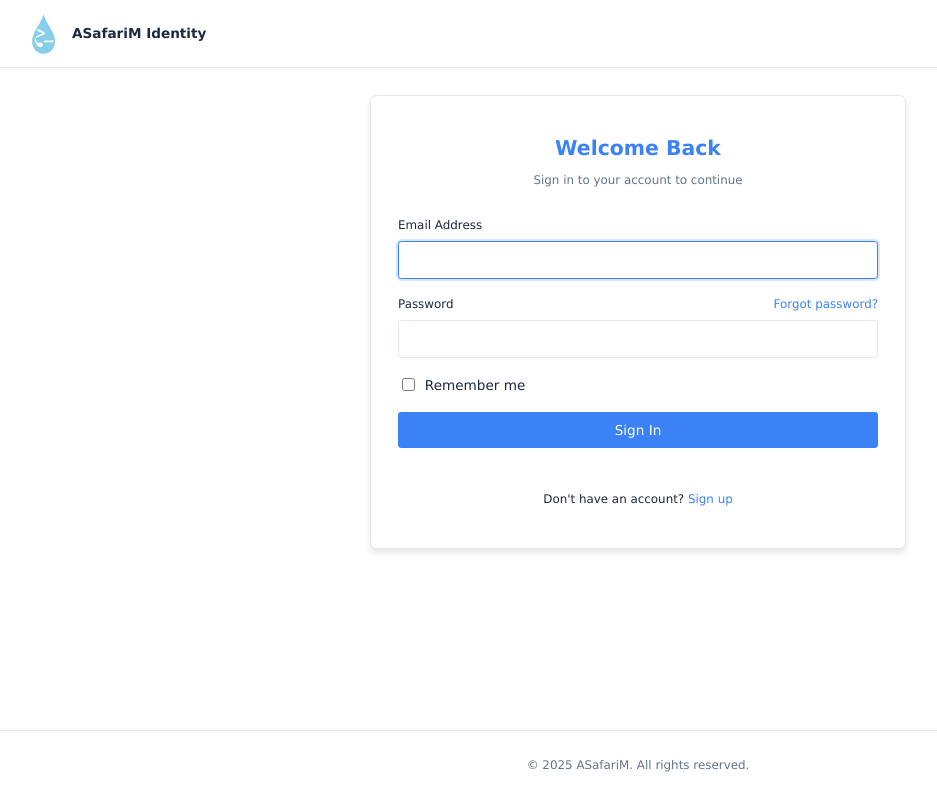
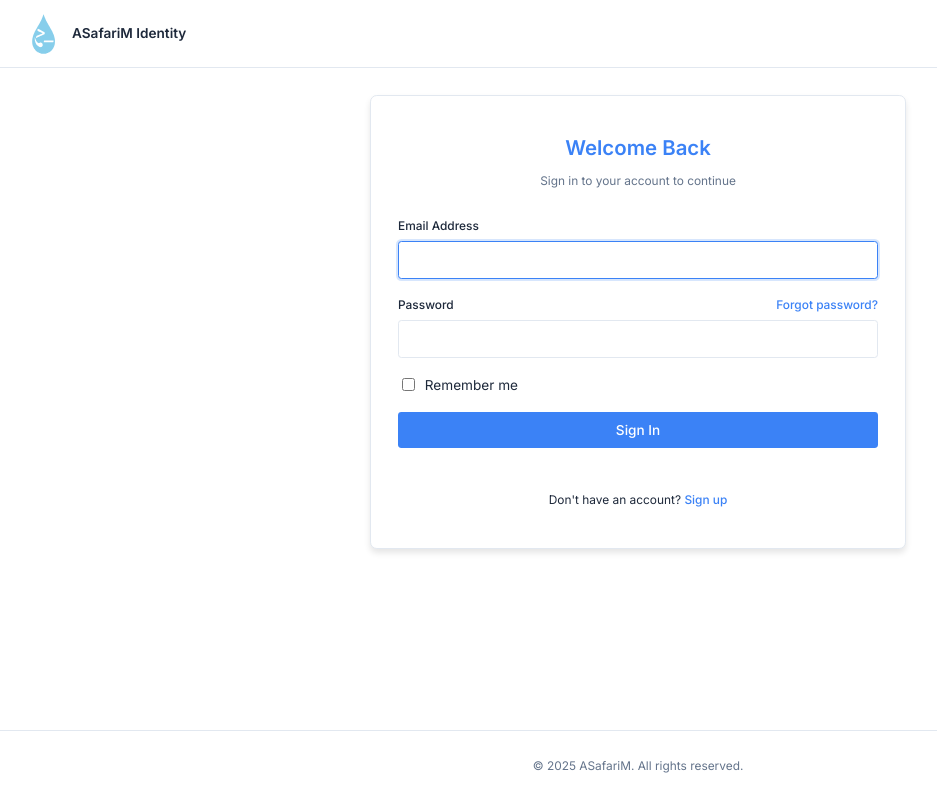
Before and after one commit to AliSafari-IT/asafarim-dot-be, a React (Vite) app in the folder apps/identity-portal/: page /login in a window 1280 px wide. Shown: the whole page, without its empty margins (2-939 px from the left). Built offline with nearby package versions, Linux system fonts and the light colour scheme.

Commit message:
style: update global font family to 'Inter' and adjust title sizes for improved readability

```diff
--- a/apps/identity-portal/src/index.css
+++ b/apps/identity-portal/src/index.css
@@ -1,14 +1,15 @@
+@import url('https://fonts.googleapis.com/css2?family=Inter:wght@100..900&display=swap');
 :root {
-  --global-font-family: Verdana, sans-serif;
+  --global-font-family: 'Inter', sans-serif;
   --global-line-height: 1.5;
   --global-font-size: 0.85rem;
   --global-text-color: #222;
-  --global-primary-title-size: 2rem;
-  --global-secondary-title-size: 1.5rem;
-  --global-tertiary-title-size: 1.25rem;
-  --global-quaternary-title-size: 1rem;
-  --global-quinary-title-size: 0.875rem;
-  --global-senary-title-size: 0.75rem;
+  --global-primary-title-size: 2.25rem;
+  --global-secondary-title-size: 1.75rem;
+  --global-tertiary-title-size: 1.5rem;
+  --global-quaternary-title-size: 1.25rem;
+  --global-quinary-title-size: 1rem;
+  --global-senary-title-size: 0.875rem;
 
   --global-color-primary: #88498f;
   --global-color-secondary: #779fa1;
```
